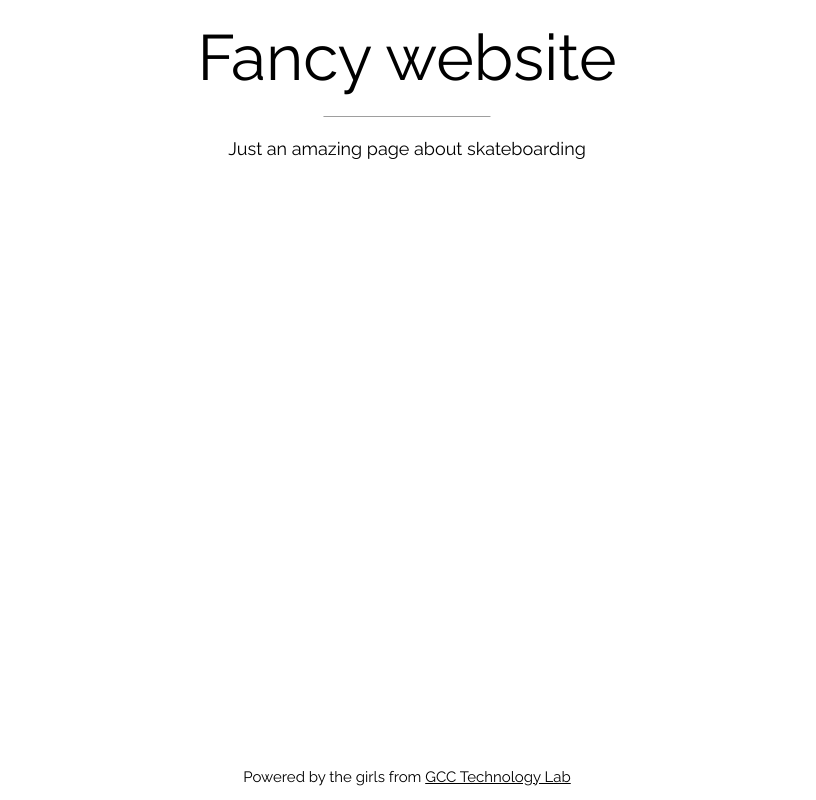
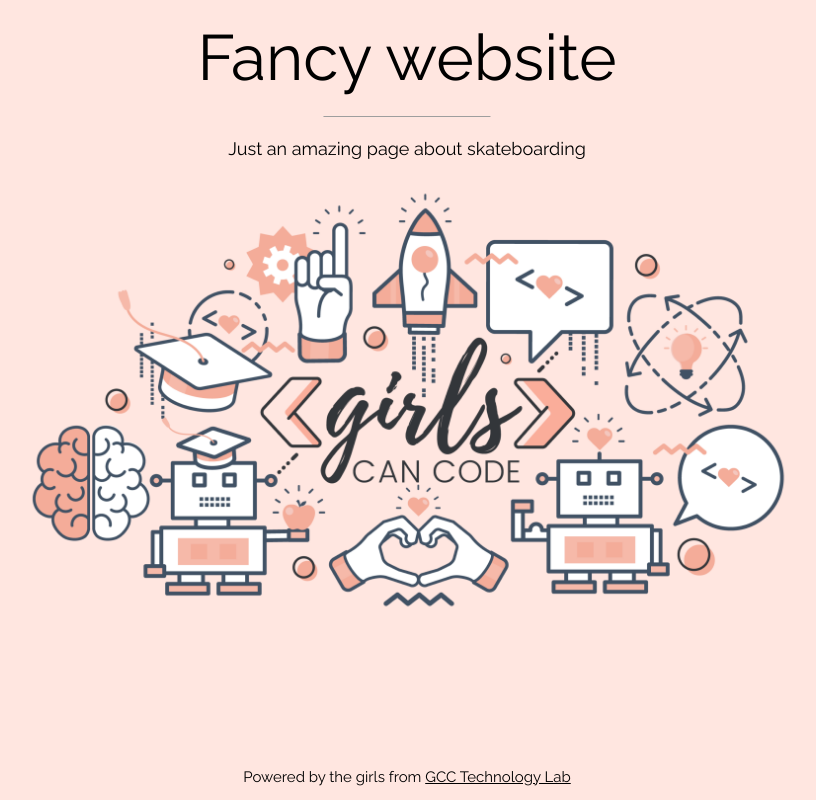
Before and after one commit to gc2labs/Estera, a plain HTML site: page index.html in a window 1280 px wide. Shown: the whole page, without its empty margins (233-1049 px from the left). Drawn offline with nearby package versions, Linux system fonts and the light colour scheme.

Commit message:
Update style.css

```diff
--- a/style.css
+++ b/style.css
@@ -1,7 +1,7 @@
 body,h1 {font-family: "Raleway", sans-serif}
 body, html {height: 100%}
 .bgimg {
-  background-image: url('Background.png');
+  background-image: url('girlsCanCodeDesktop.png');
   min-height: 100%;
   background-position: center;
   background-size: cover;
```
